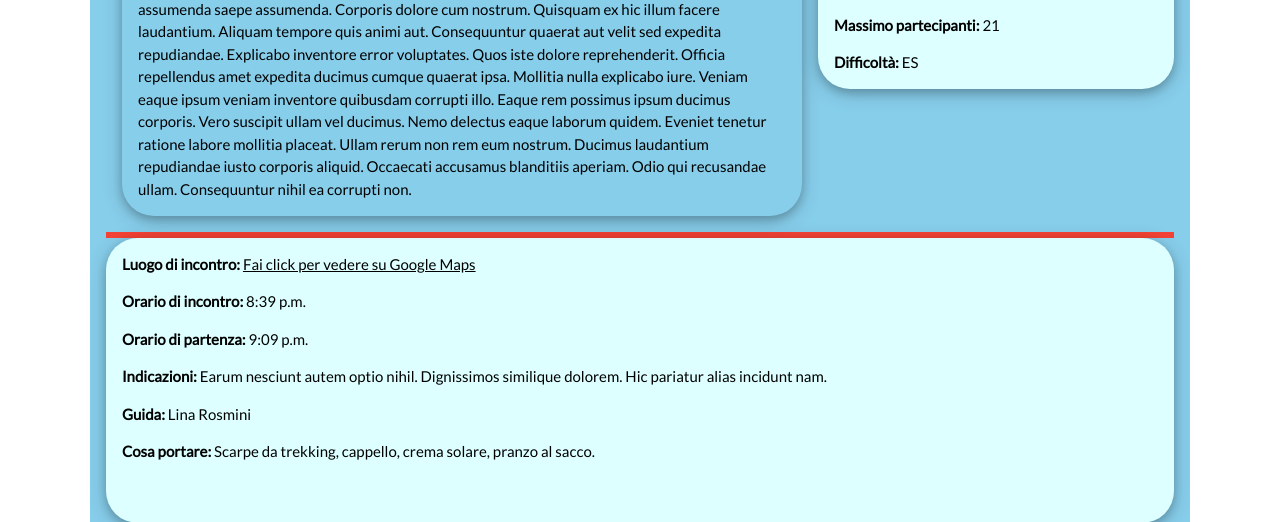
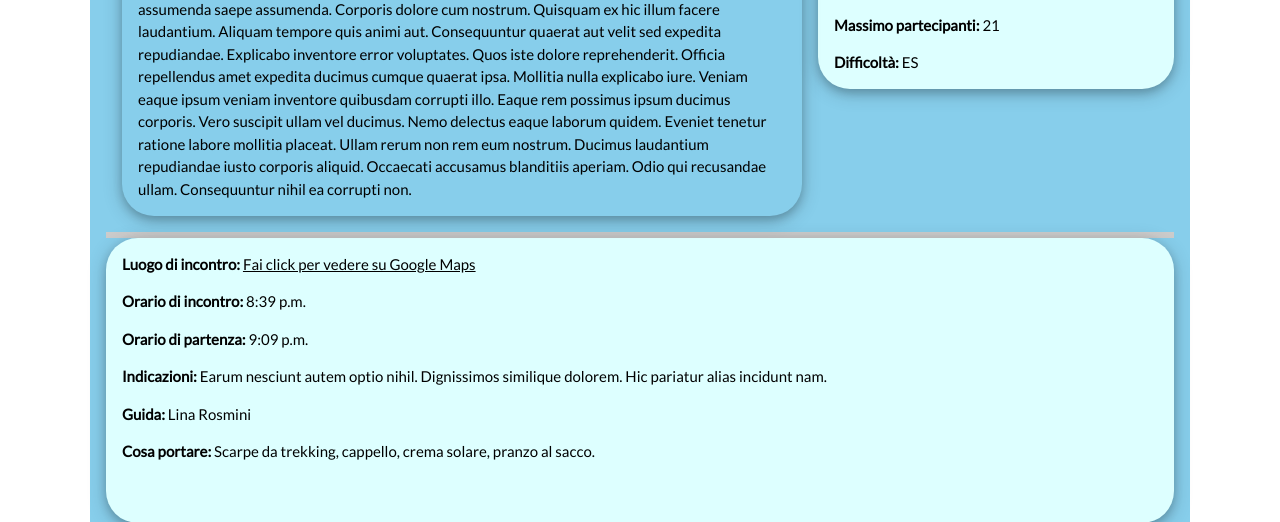
Before and after one commit to FlavioBortolan/TravelsEtc, a Django app: page /TravelsApp/SingleActivity/3/ in a window 1280 px wide. Shown: the part 723-1245 px from the top of the page. Run offline with Django 3.2, Linux system fonts and the light colour scheme; a user stored in the database is signed in; data comes from the database, SQL or seed files in the repository; data that the repository does not hold is empty; some libraries are stand-ins or nearby versions; some web fonts are replaced.

Commit message:
removed red border frm event detail

```diff
--- a/TravelsApp/templates/TravelsApp/event_detail.html
+++ b/TravelsApp/templates/TravelsApp/event_detail.html
@@ -16,7 +16,7 @@
 
       </div>
       <!-- container for image and right panel  -->
-      <div class="w3-row   w3-bottombar w3-border-red" >
+      <div class="w3-row   w3-bottombar " >
 
         <!-- Image for the activity ! -->
         <div class="w3-container w3-twothird w3-mobile w3-margin-bottom">
```
